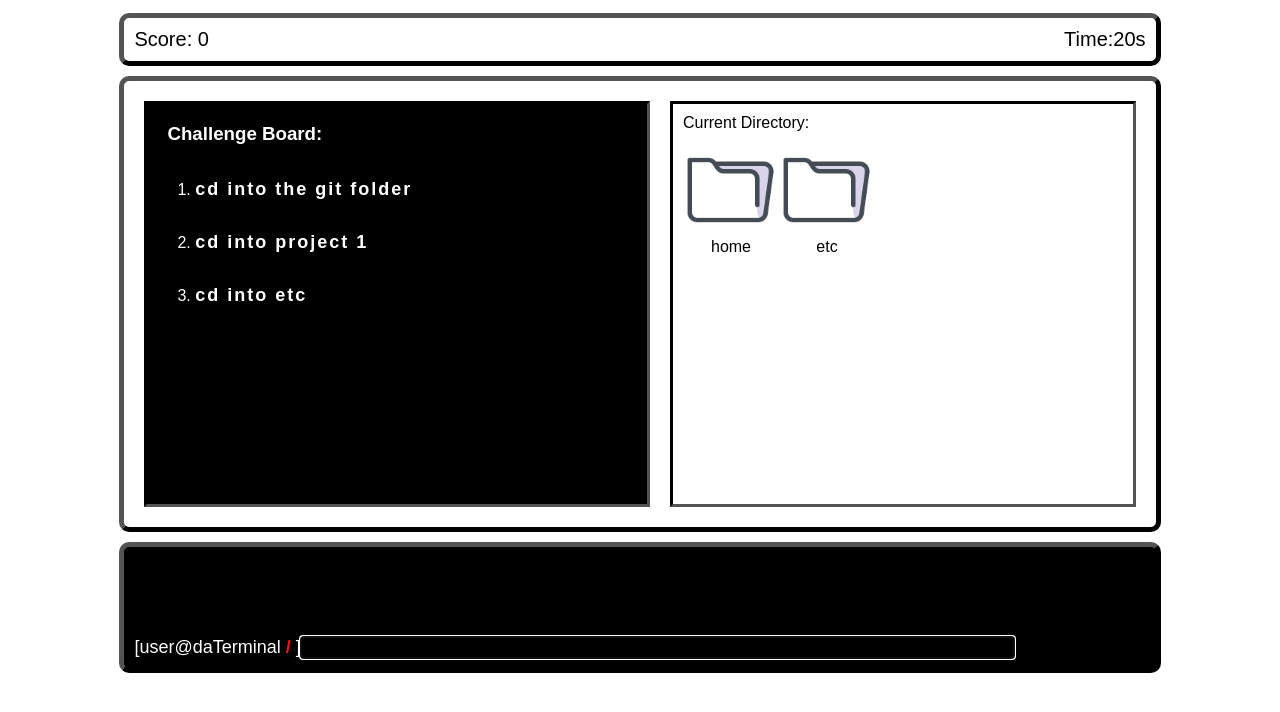
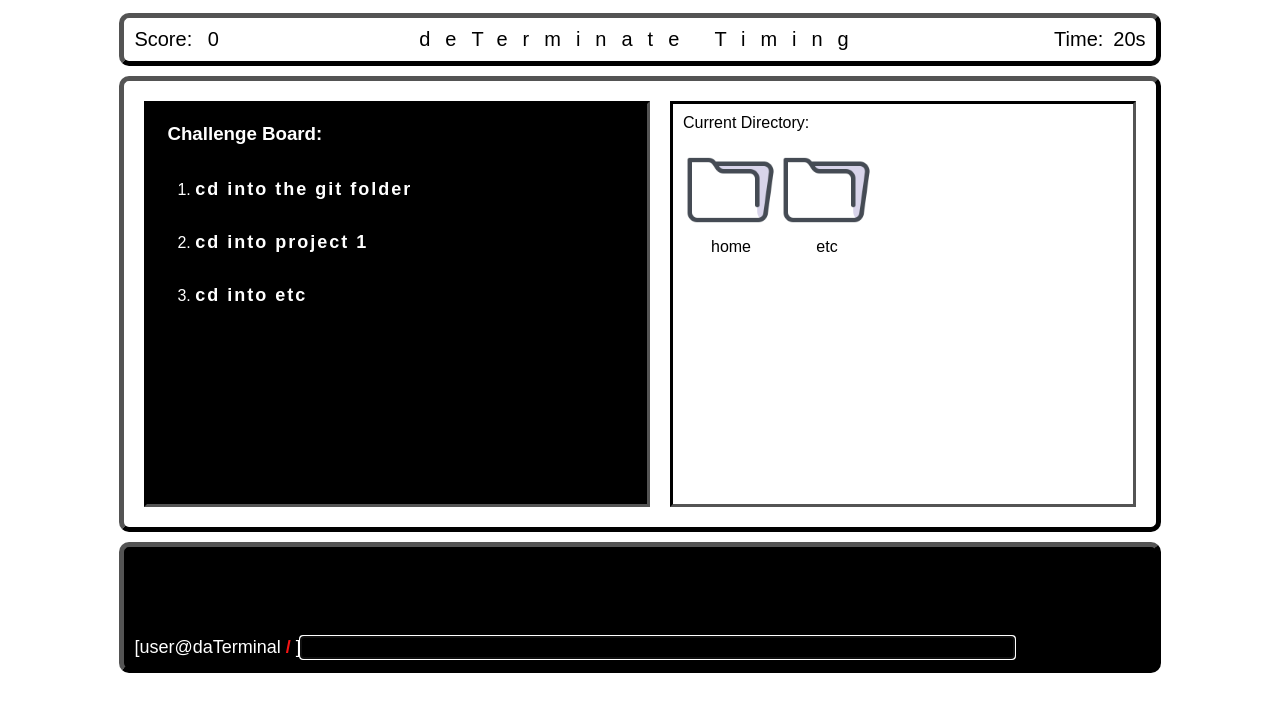
Before and after one commit to greattechpk/javascript-terminal-game, a plain HTML site: page index.html in a window 1280 px wide. Drawn offline with Linux system fonts and the light colour scheme; a web font is replaced by a local one.

Commit message:
added title and slight spacing changes

```diff
--- a/index.html
+++ b/index.html
@@ -13,6 +13,7 @@
     <div class="main-board">
         <div class="stats-board">
             <div class="score-lbl">Score:<span id="score"> 0</span></div>
+            <h1>deTerminate Timing</h1>
             <div class="time-lbl">Time:<span id="time"> 00</span>s</div>
         </div>
         <div class="viewport-board">
--- a/js/app.js
+++ b/js/app.js
@@ -47,18 +47,7 @@ let timeCount = 25
 
 let timeHtml = document.getElementById("time")
 timeHtml.textContent  = timeCount
-let countdown = setInterval(() => {
-    timeCount--
-    (timeCount == 0) ? (timeHtml.textContent = "0"): (timeHtml.textContent  = timeCount);
-    if(timeCount <= 0){
-        alert("you lose refresh and try again")
-        clearInterval(countdown)};
-},1000)
 
-function stopTime(){
-    clearInterval(countdown)
-    countdown = 0;
-}
 
 ///challenge array and vars
 let challengeArr = [["cd into the git folder",  loadedObject.home.workspace.git],["cd into project 1",loadedObject.home.workspace.git.project1],["cd into etc",loadedObject.etc]]
@@ -171,18 +160,33 @@ function targetDirectory(path, histArr) {
     }
 }
 
+let countdown = setInterval(() => {
+    timeCount--
+    (timeCount == 0) ? (timeHtml.textContent = "0"): (timeHtml.textContent  = timeCount);
+    if(timeCount <= 0){
+        alert("you lose refresh and try again")
+        clearInterval(countdown)};
+},1000)
+
+function stopTime(){
+    clearInterval(countdown)
+    countdown = 0;
+}
+
 // /////////////////////////////////////////////////// Terminal
 const terminal = document.querySelector("#terminal")
 const terminalHistory = document.querySelector("#terminal-history")
 
 terminal.addEventListener('keyup', () => {
-    countdown
     if (event.keyCode === 13) {
         let typed = terminal.value
         let typedArr = typed.split(" ")
         let typedOperation = typedArr[0]
         let typedToMVCP
         let typedPath = typedArr[1]
+
+
+
 
 
         if (currentDirectory === loadedObject) {
--- a/style/style.css
+++ b/style/style.css
@@ -1,5 +1,11 @@
 body{
     font-family: 'Muli', sans-serif;
+}
+h1{
+    font-size: 20px;
+    font-weight: 200;
+    letter-spacing: 15px;
+    margin: 0;
 }
 .main-board{
     width: 100%;
@@ -20,6 +26,7 @@ body{
     display: flex;
     flex-direction: row;
     justify-content: space-between;
+    align-items: center;
     font-size: 20px;
 }
 
@@ -51,6 +58,13 @@ body{
     height: 100px;
 }
 
+/* .stats-board */
+#score{
+    padding:10px;
+}
+#time{
+    padding-left:10px;
+}
 
 /* challenge section */
 .challenge-container{
@@ -115,3 +129,11 @@ body{
     font-size: 18px;
      caret-color: #1DB954;
 }
+.entry{
+    margin:3px;
+}
+.invalid{
+    margin: 3px;
+    color: red;
+    font-weight: 700;
+}
```
